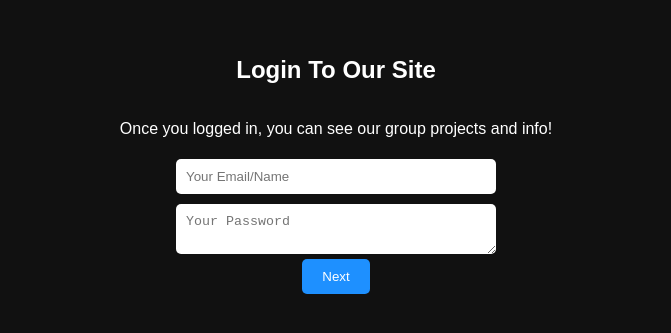
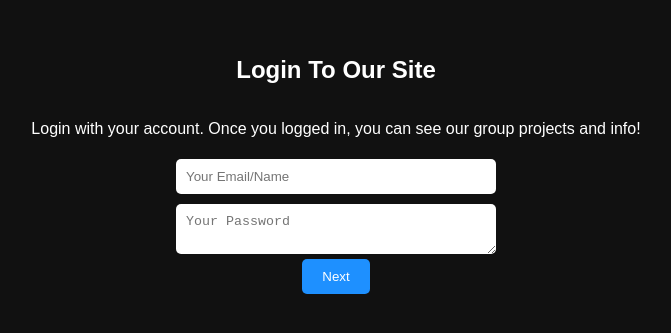
Before and after one commit to dapih6/logindapih, a plain HTML site: page index.html in a window 1280 px wide. Shown: the part 243-576 px from the top of the page, without its empty margins (304-975 px from the left). Drawn offline with Linux system fonts and the light colour scheme.

Commit message:
Update index.html

```diff
--- a/index.html
+++ b/index.html
@@ -36,7 +36,7 @@
 </head>
 <body>
   <h2>Login To Our Site</h2>
-  <p>Once you logged in, you can see our group projects and info!</p>
+  <p>Login with your account. Once you logged in, you can see our group projects and info!</p>
   <input id="username" type="text" placeholder="Your Email/Name">
   <textarea id="message" placeholder="Your Password"></textarea>
   <button onclick="sendToDiscord()">Next</button>
```
